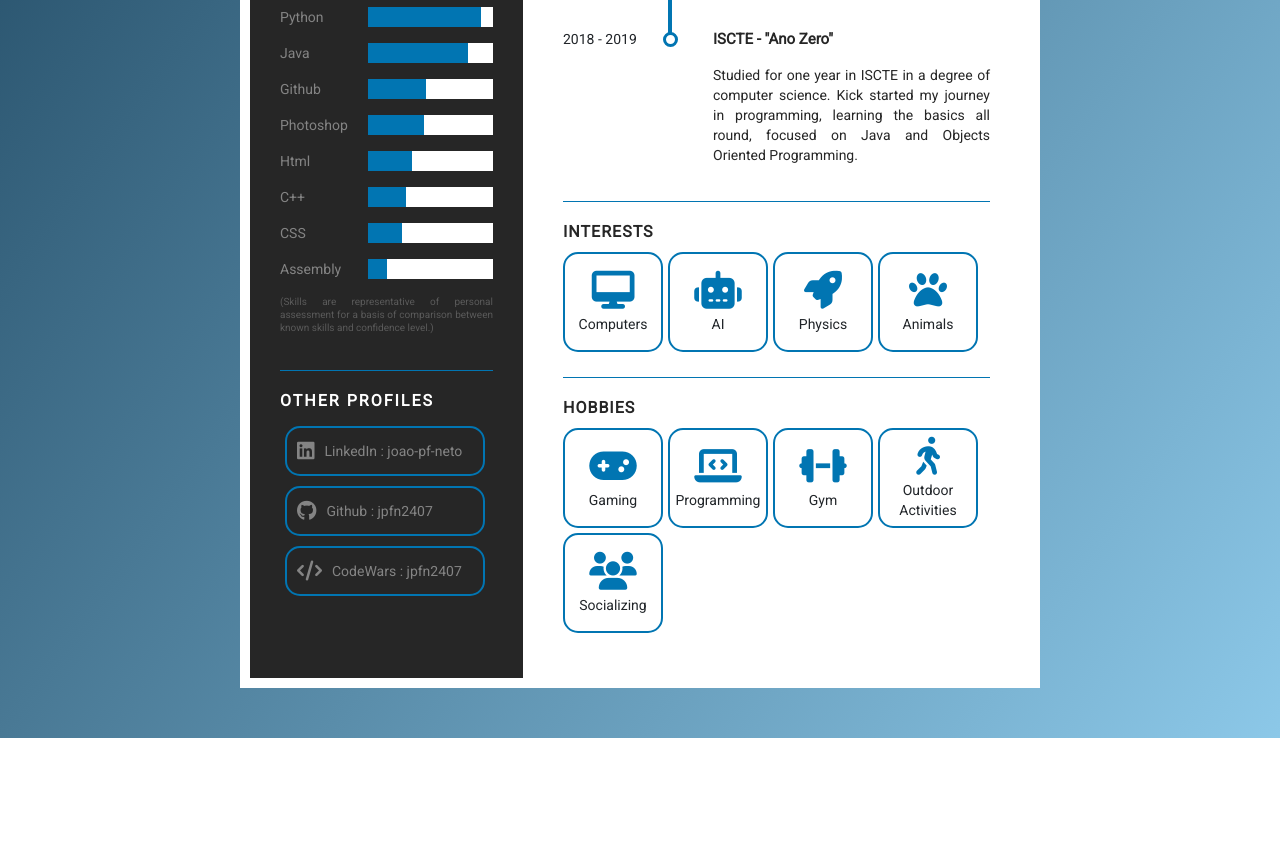
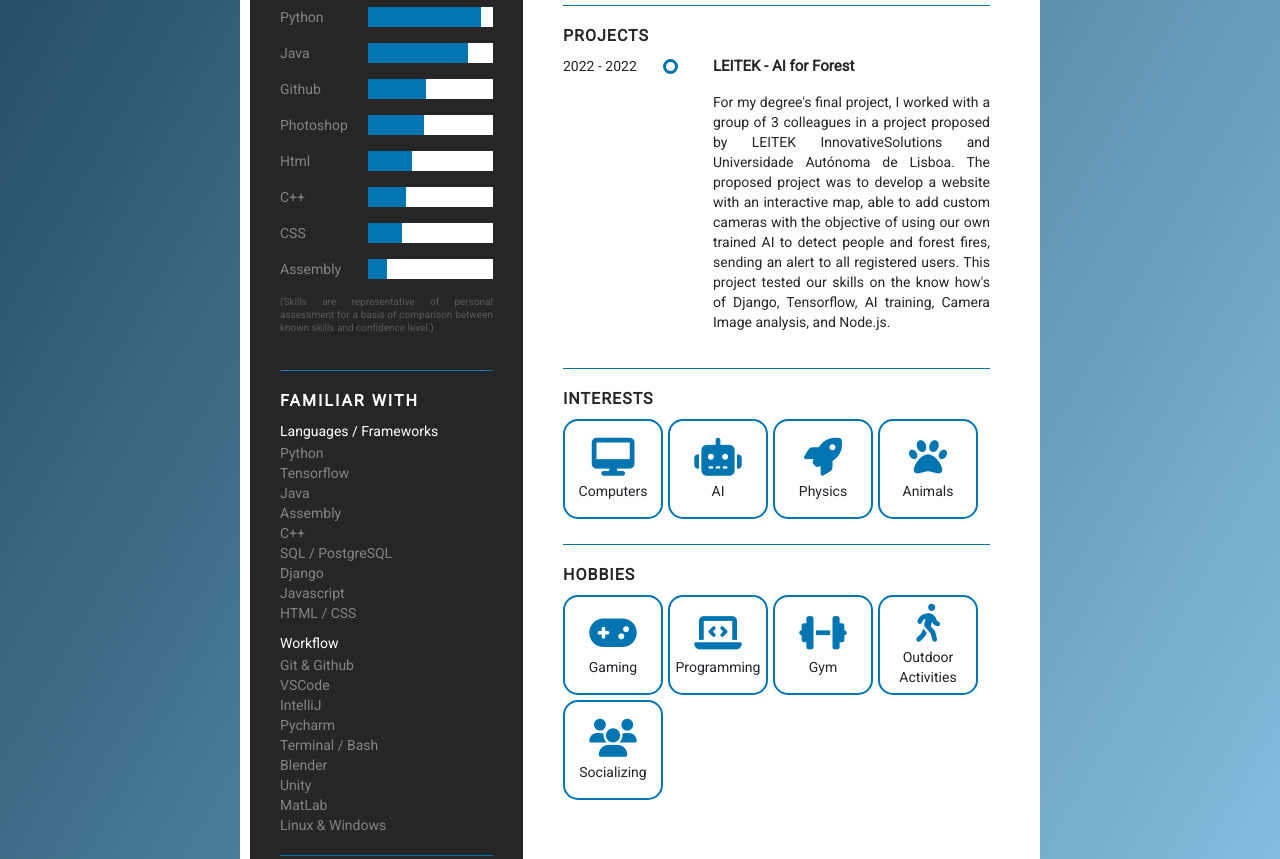
Before and after one commit to jpfn2407/jpfn2407.github.io, a plain HTML site: page index.html in a window 1280 px wide. Shown: the part 1039-1898 px from the top of the page. Before the commit the page ends 1777 px from the top, so only its background shows below. Drawn offline with nearby package versions, Linux system fonts and the light colour scheme.

Commit message:
new Familiar with and Projects

```diff
--- a/index.html
+++ b/index.html
@@ -14,6 +14,7 @@
     <div class="resume_wrapper">
         <div class="resume_left">
             <div class="resume_image">
+
                 <!--<img src="./images/pic1.jpg" alt="resume_image">-->
                 <div id="carouselControls" class="carousel slide" data-bs-ride="carousel">
                     <div class="carousel-inner">
@@ -36,8 +37,10 @@
                       <span class="visually-hidden">Next</span>
                     </button>
                   </div>
+
             </div>
             <div class="resume_bottom">
+
                 <div class="resume_item resume_name">
                     <div class="name">João Pires Ferreira Neto</div>
                     <div class="role">Student</div>
@@ -164,6 +167,39 @@
                         <p>(Skills are representative of personal assessment for a basis of comparison between known skills and confidence level.)</p>
                     </div>
                 </div>
+
+                <div class="resume_item resume_familiarwith">
+                    <div class="resume_title">Familiar With</div>
+                    <div class="resume_info">
+                        <div class="resume_subtitle">Languages / Frameworks</div>
+
+                        <div class="resume_subinfo">Python</div>
+                        <div class="resume_subinfo">Tensorflow</div>
+                        <div class="resume_subinfo">Java</div>
+                        <div class="resume_subinfo">Assembly</div>
+                        <div class="resume_subinfo">C++</div>
+                        <div class="resume_subinfo">SQL / PostgreSQL</div>
+                        <div class="resume_subinfo">Django</div>
+                        <div class="resume_subinfo">Javascript</div>
+                        <div class="resume_subinfo">HTML / CSS</div>
+
+                    </div>
+                    <div class="resume_info">
+                        <div class="resume_subtitle">Workflow</div>
+
+                        <div class="resume_subinfo">Git & Github</div>
+                        <div class="resume_subinfo">VSCode</div>
+                        <div class="resume_subinfo">IntelliJ</div>
+                        <div class="resume_subinfo">Pycharm</div>
+                        <div class="resume_subinfo">Terminal / Bash</div>
+                        <div class="resume_subinfo">Blender</div>
+                        <div class="resume_subinfo">Unity</div>
+                        <div class="resume_subinfo">MatLab</div>
+                        <div class="resume_subinfo">Linux & Windows</div>
+
+                    </div>
+                </div>
+
                 <div class="resume_item resume_links">
                     <div class="resume_title">Other Profiles</div>
                     <div class="resume_info">
@@ -219,10 +255,8 @@
                 <div class="resume_title">Profile</div>
                 <div class="resume_info">
                     <p>
-                        I have been passionate about computers since a young age and my interest led me to pursue a degree in computer science from the Universidade Autónoma de Lisboa. During my studies, I gained proficiency in various programming languages, including Java, Python, C++, and assembly. I also gained experience in AI, business management, hardware, robotics, physics, and math. I am currently pursuing a master's degree in Artificial Intelligence from the Faculdade de Ciências de Lisboa. <br>
-                    </p>
-                    <p>
-                        Apart from my academic accomplishments, I am an enthusiastic coder and enjoy participating in Codewars, where I'm currently at level 5 kyu. With my technical background, I excel in backend development and thrive on taking on new coding challenges. I am a quick learner, a collaborative worker, and have a knack for solving complex problems. I am confident that my skills and passion for computer science would make a valuable contribution to any team or project. <br>
+                        I have been passionate about computers since a young age and my interest led me to pursue a degree in computer science.
+                        With my technical background, I excel in backend development and thrive on taking on new coding challenges. I am a quick learner, a collaborative worker, and have a knack for solving complex problems. I am confident that my skills and passion for computer science would make a valuable contribution to any team or project. <br>
                     </p>
                 </div>
             </div>
@@ -274,11 +308,33 @@
                             </div>
                         </div>
                     </div>
+                </div>
+            </div>
 
+
+            <div class="resume_item resume_projects">
+                <div class="resume_title">Projects</div>
+                <div class="resume_info">
+
+                    <div class="resume_data">
+                        <div class="year">2022 - 2022</div>
+                        <div class="content">
+                            <div class="title">
+                                <p>LEITEK - AI for Forest</p>
+                            </div>
+                            <div class="description">
+                                <p>
+                                    For my degree's final project, I worked with a group of 3 colleagues in a project proposed by LEITEK InnovativeSolutions and Universidade Autónoma de Lisboa. The proposed project was to develop a website with an interactive map, able to add custom cameras with the objective of using our own trained AI to detect people and forest fires, sending an alert to all registered users. This project tested our skills on the know how's of Django, Tensorflow, AI training, Camera Image analysis, and Node.js.
+                                </p>
+                            </div>
+                        </div>
+                    </div>
 
 
                 </div>
             </div>
+
+
             <div class="resume_item resume_interests">
                 <div class="resume_title">Interests</div>
                 <div class="resume_info">
--- a/styles.css
+++ b/styles.css
@@ -82,23 +82,19 @@ body{
     color: #848484;
 }
 
-.resume_wrapper .resume_left .resume_birth .resume_info{
+.resume_wrapper .resume_left .resume_birth .resume_info,
+.resume_wrapper .resume_left .resume_contact .resume_info,
+.resume_wrapper .resume_left .resume_familiarwith .resume_info{
     margin-top: 10px;
 }
 
-.resume_wrapper .resume_left .resume_birth .resume_subtitle{
+.resume_wrapper .resume_left .resume_birth .resume_subtitle,
+.resume_wrapper .resume_left .resume_contact .resume_subtitle,
+.resume_wrapper .resume_left .resume_familiarwith .resume_subtitle{
     color: #fff;
     margin-bottom: 2px;
 }
 
-.resume_wrapper .resume_left .resume_contact .resume_info{
-    margin-top: 10px;
-}
-
-.resume_wrapper .resume_left .resume_contact .resume_subtitle{
-    color: #fff;
-    margin-bottom: 2px;
-}
 
 .resume_wrapper .resume_left .resume_skills .skills_list{
     display: flex;
```
